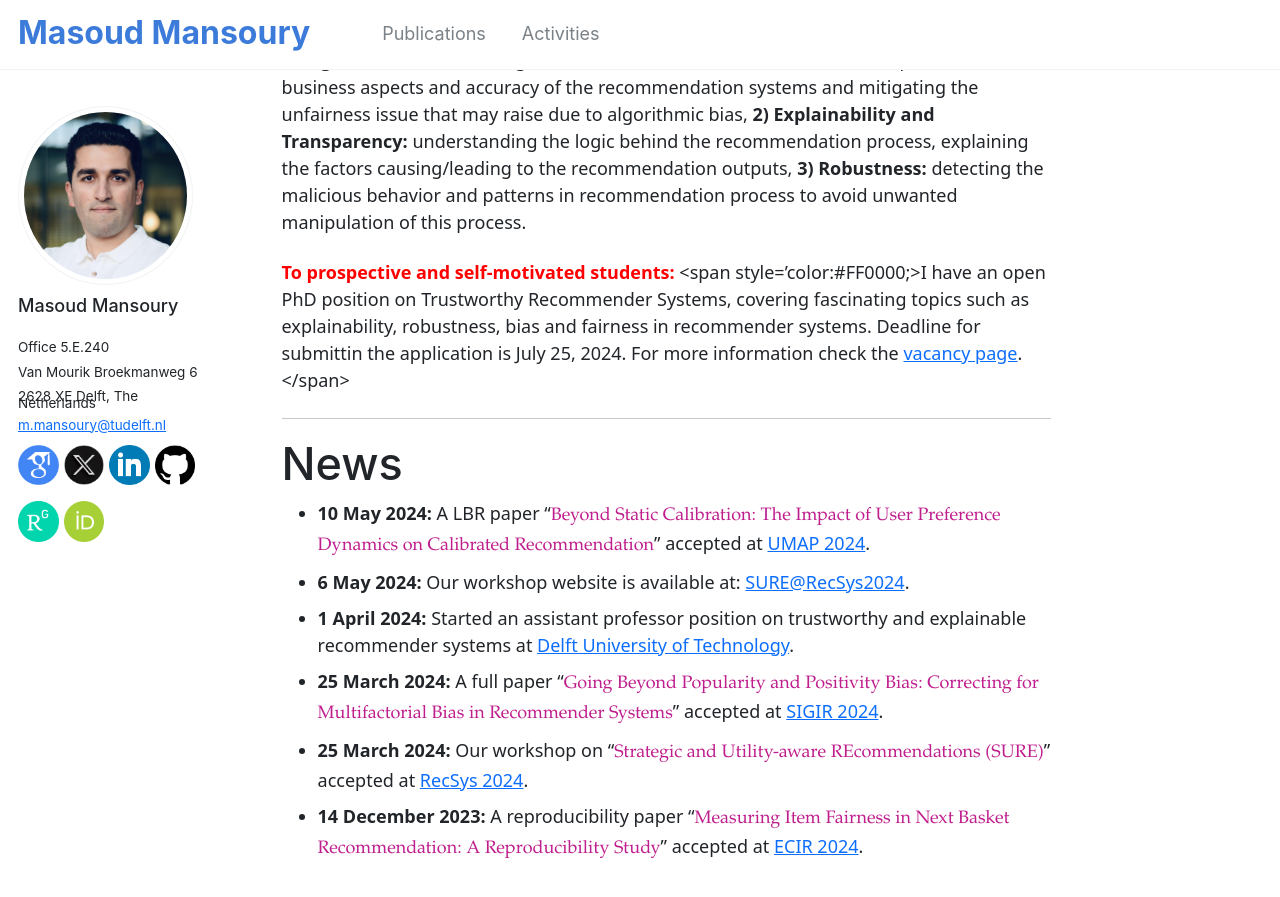
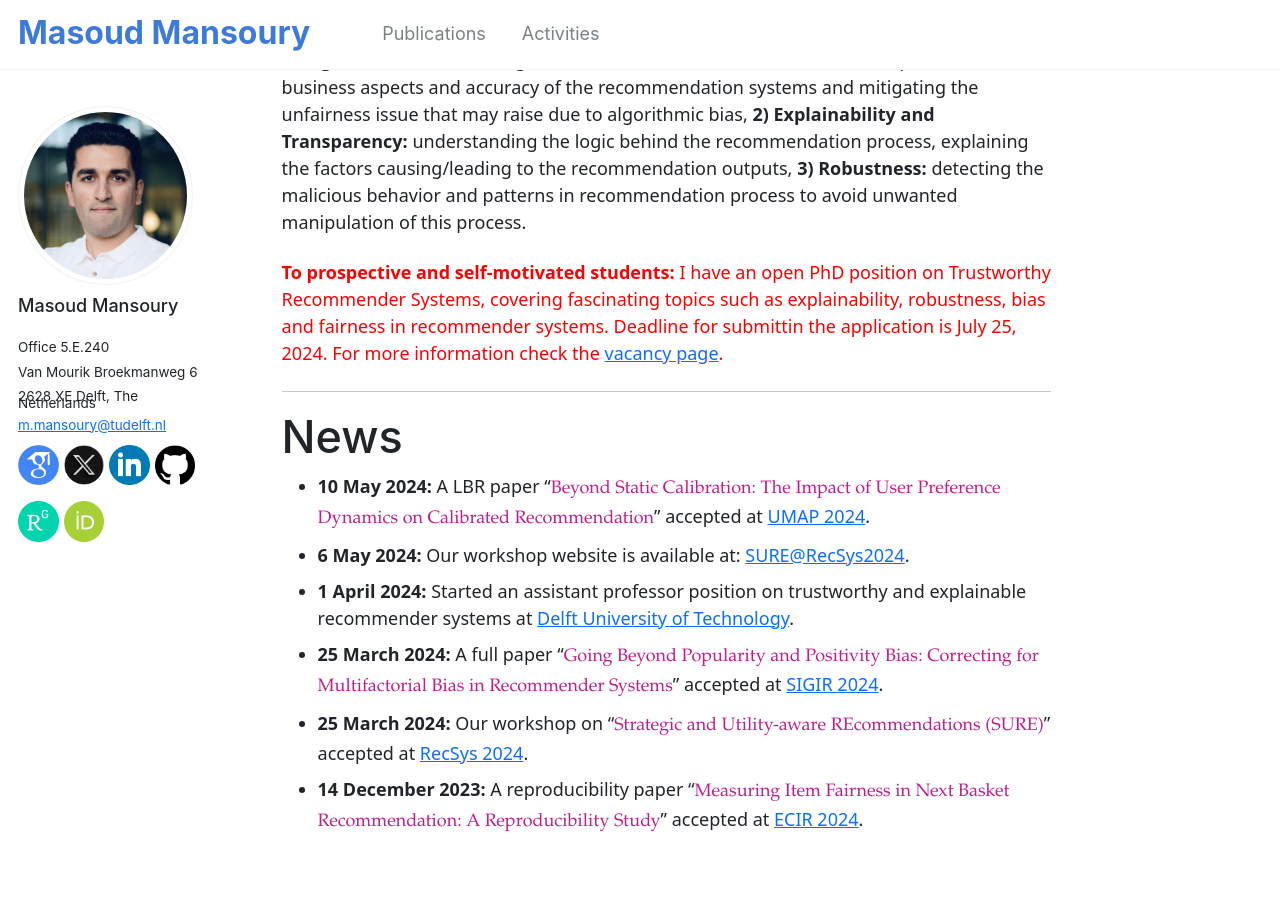
Before and after one commit to masoudmansoury/masoudmansoury.github.io, a Jekyll site: the page built from _pages/about.md, in a window 1280 px wide and 900 px high, scrolled down 646 px. Shown: the top 897 px of the window. Built offline with Jekyll 4.4.1, drawn with Linux system fonts in a browser that asks for light colours; nearby versions of some CDN libraries; library files that are not in the unit come from our copies.

Commit message:
Edited about.md

```diff
--- a/_pages/about.md
+++ b/_pages/about.md
@@ -15,7 +15,7 @@ In 2021, Masoud obtained his PhD in Computer and Information Science at [Eindhov
 Masoud's broad research interests lie in the area of **Trustworthy and Explainable Recommender Systems**. More specifically, he conducts research on the following topics: **1) Algorithmic bias:** tackling bias issue in recommendation models to improve the business aspects and accuracy of the recommendation systems and mitigating the unfairness issue that may raise due to algorithmic bias, **2) Explainability and Transparency:** understanding the logic behind the recommendation process, explaining the factors causing/leading to the recommendation outputs, **3) Robustness:** detecting the malicious behavior and patterns in recommendation process to avoid unwanted manipulation of this process.
 
 
-<span style='color:#FF0000;font-weight:bold'>To prospective and self-motivated students:</span> <span style='color:#FF0000;>I have an open PhD position on Trustworthy Recommender Systems, covering fascinating topics such as explainability, robustness, bias and fairness in recommender systems. Deadline for submittin the application is July 25, 2024. For more information check the [vacancy page](https://www.tudelft.nl/over-tu-delft/werken-bij-tu-delft/vacatures/details?jobId=17765).</span>
+<span style='color:#FF0000;font-weight:bold'>To prospective and self-motivated students:</span> <span style='color:#FF0000;'>I have an open PhD position on Trustworthy Recommender Systems, covering fascinating topics such as explainability, robustness, bias and fairness in recommender systems. Deadline for submittin the application is July 25, 2024. For more information check the [vacancy page](https://www.tudelft.nl/over-tu-delft/werken-bij-tu-delft/vacatures/details?jobId=17765).</span>
 
 -------------------------------------------------------------------
 
```
